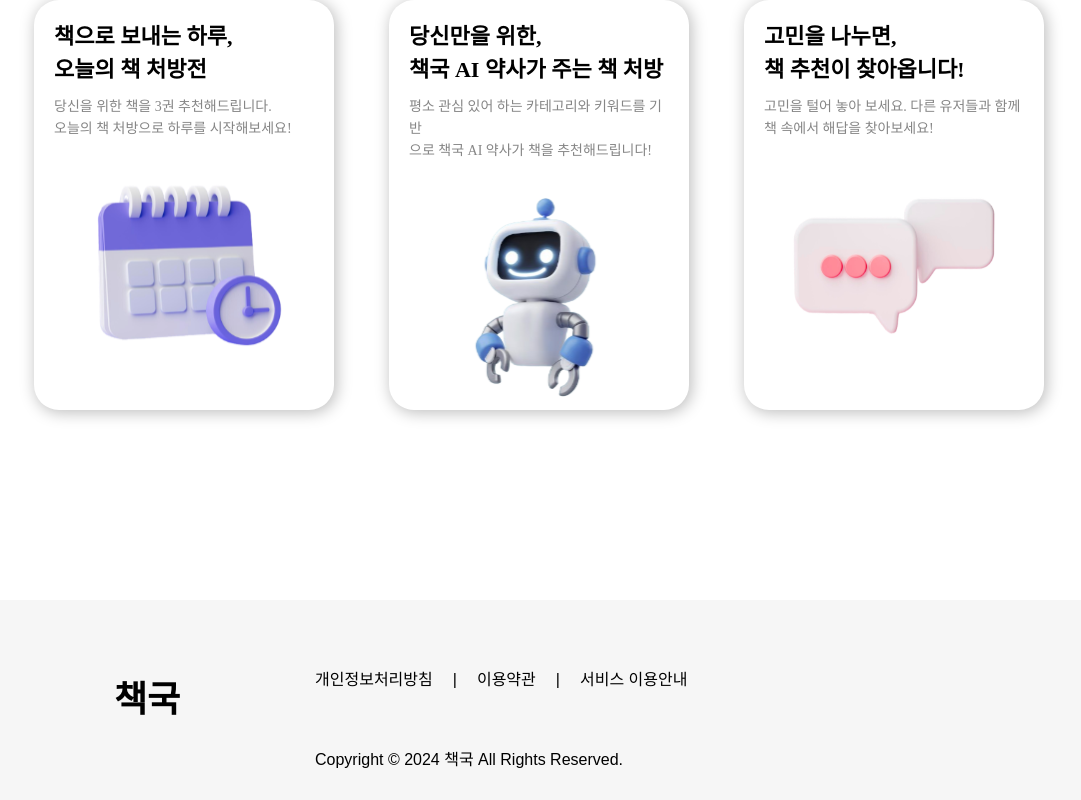
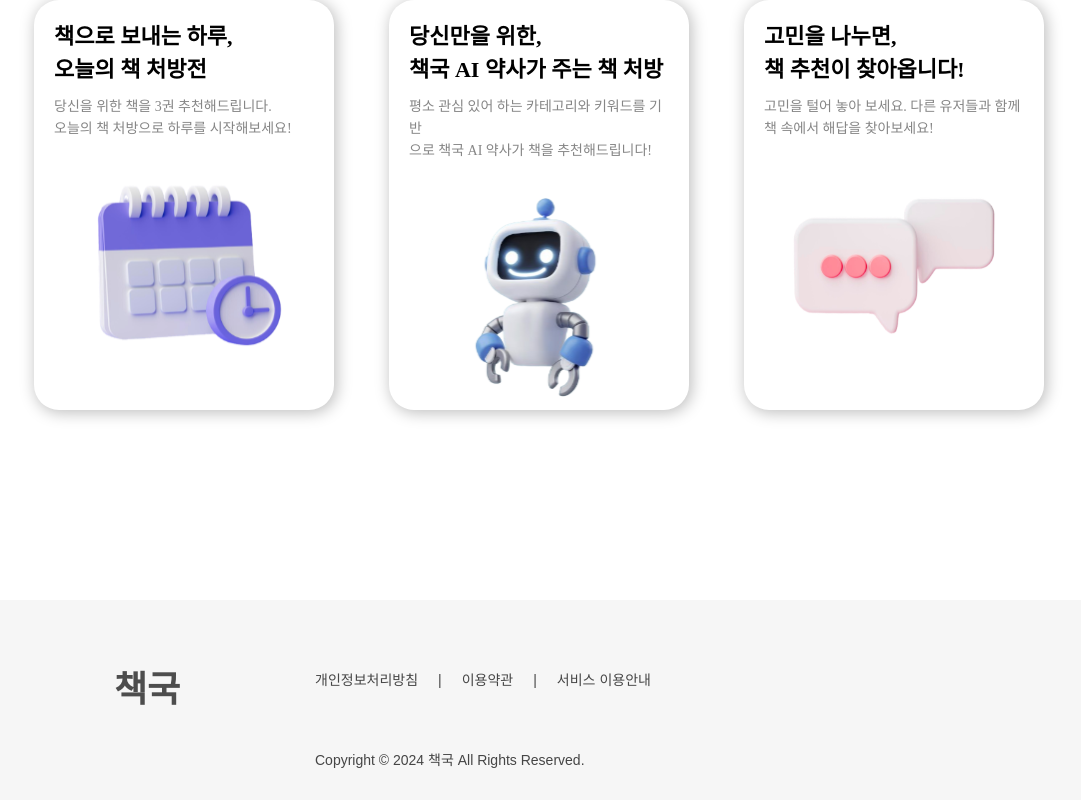
Before and after one commit to kw-bookmedicine/frontend, a React (Create React App) app: page / in a window 1280 px wide. Shown: the part 3660-4460 px from the top of the page, without its empty margins (101-1182 px from the left). Built offline with nearby package versions, Linux system fonts and the light colour scheme; no server answers; a web font is replaced by a local one.

Commit message:
:lipstick: Style: Footer 스타일 수정

```diff
--- a/src/styles/Footer.module.css
+++ b/src/styles/Footer.module.css
@@ -10,28 +10,25 @@
 	width: 100%;
 	max-width: 1120px;
 	display: flex;
-	/* flex-direction: column; */
 	height: 100%;
 	justify-content: center;
-	/* color: #fff;
-	font-family: var(--basic-font);
-	font-size: 14px;
-	font-style: normal;
-	font-weight: 300;
-	line-height: 19px; */
 }
 
 .footer_left_wrapper {
 	width: 30%;
-	height: 100%;
+	height: 50%;
 	display: flex;
 	justify-content: center;
-	align-items: center;
+	position: relative;
+	top: 70px;
+
+	/* font */
+	font-family: var(--title-font);
 	font-size: 36px;
 	font-weight: 600;
 	font-style: normal;
 	line-height: 40px;
-	color: #000;
+	color: #4d4d4d;
 }
 
 .footer_right_wrapper {
@@ -53,11 +50,11 @@
 }
 
 .footer_right_top_wrapper > p {
-	font-size: 16px;
+	font-size: 14px;
 	font-weight: 400;
 	font-style: normal;
 	line-height: 40px;
-	color: #000;
+	color: #454545;
 	margin-right: 20px;
 }
 
@@ -65,15 +62,14 @@
 	width: 100%;
 	display: flex;
 	justify-content: flex-start;
-	/* margin-bottom: 40px; */
 	position: relative;
 	top: 20px;
 }
 
 .footer_right_bottom_wrapper > p {
-	font-size: 16px;
+	font-size: 14px;
 	font-weight: 400;
 	font-style: normal;
 	line-height: 40px;
-	color: #000;
+	color: #454545;
 }
```
